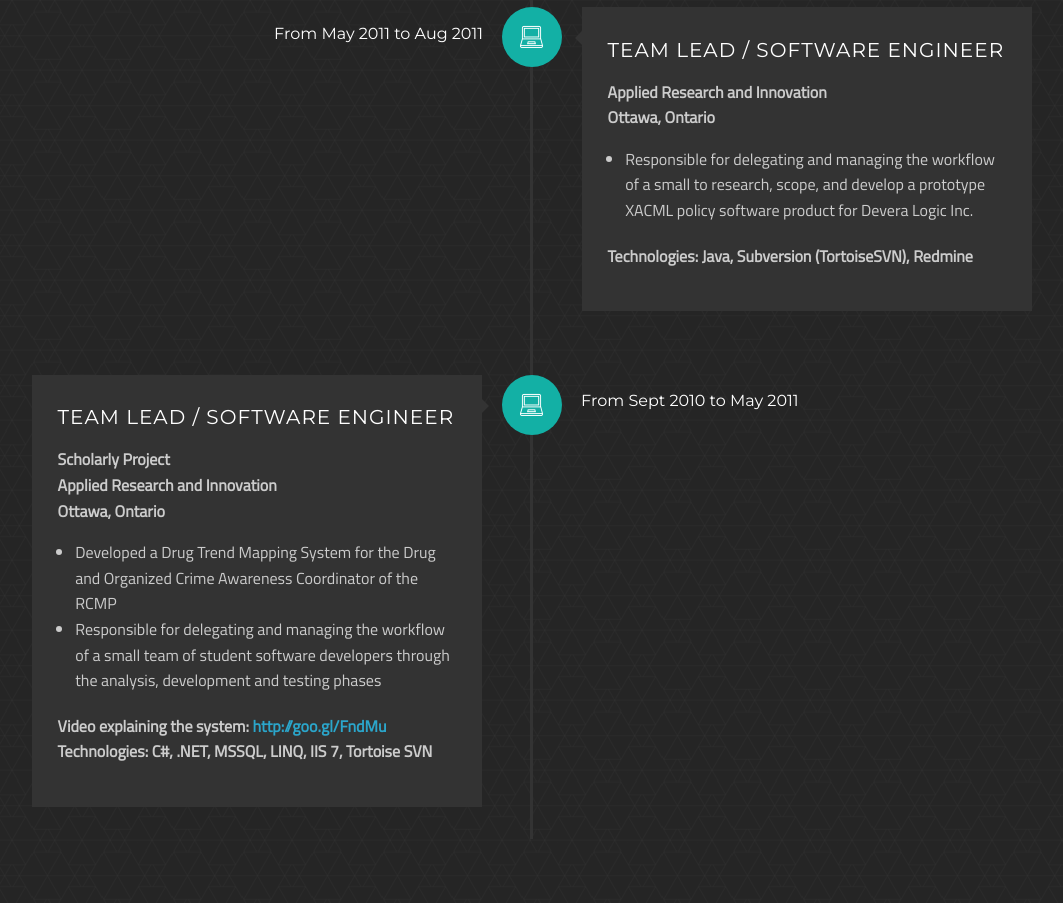
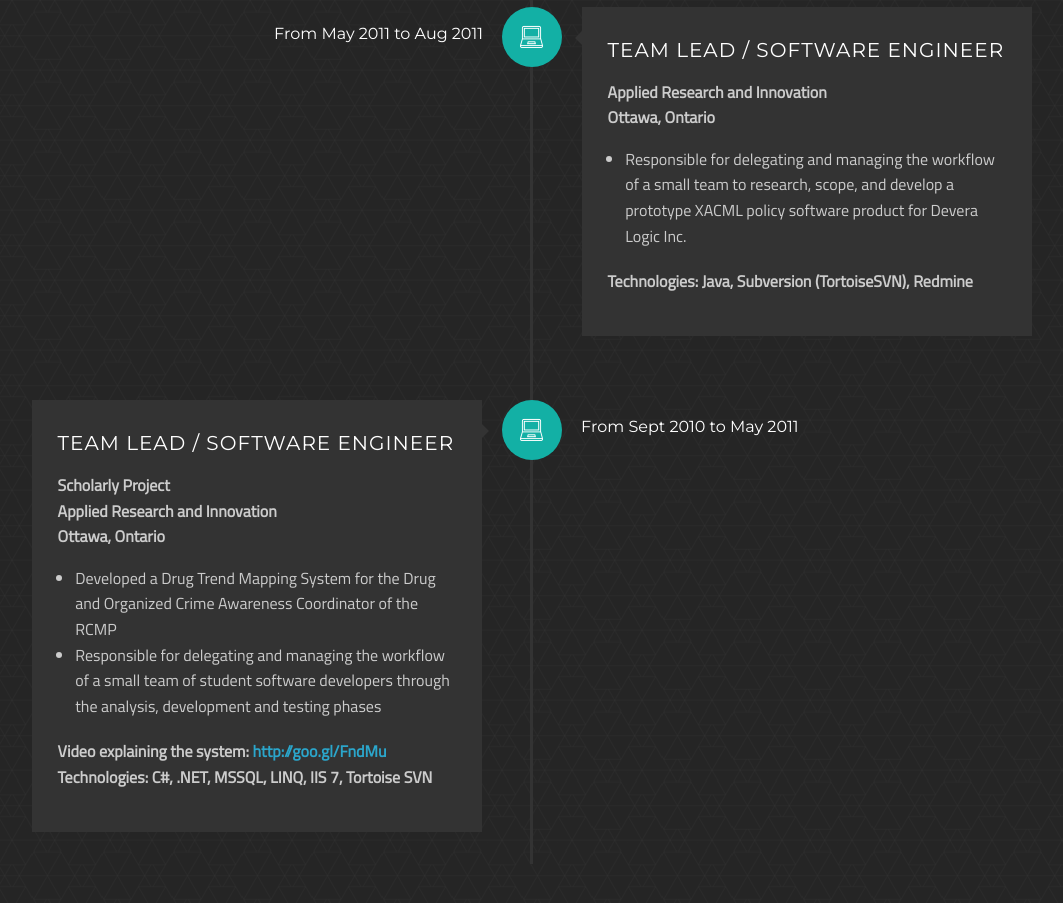
Before and after one commit to dmarcantonio/dmarcantonio.github.io, a plain HTML site: page index.html in a window 1280 px wide. Shown: the part 4964-5867 px from the top of the page, without its empty margins (108-1171 px from the left). Drawn offline with Linux system fonts and the light colour scheme.

Commit message:
resume update

```diff
--- a/index.html
+++ b/index.html
@@ -421,7 +421,7 @@
                            <strong>Ottawa, Ontario</strong>
                        </p>
                        <ul>
-                           <li>Responsible for delegating and managing the workflow of a small to research, scope, and
+                           <li>Responsible for delegating and managing the workflow of a small team to research, scope, and
                                develop a prototype XACML policy software product for Devera Logic Inc.
                            </li>
                        </ul>
```
Also changed, not shown: 1 other file.
